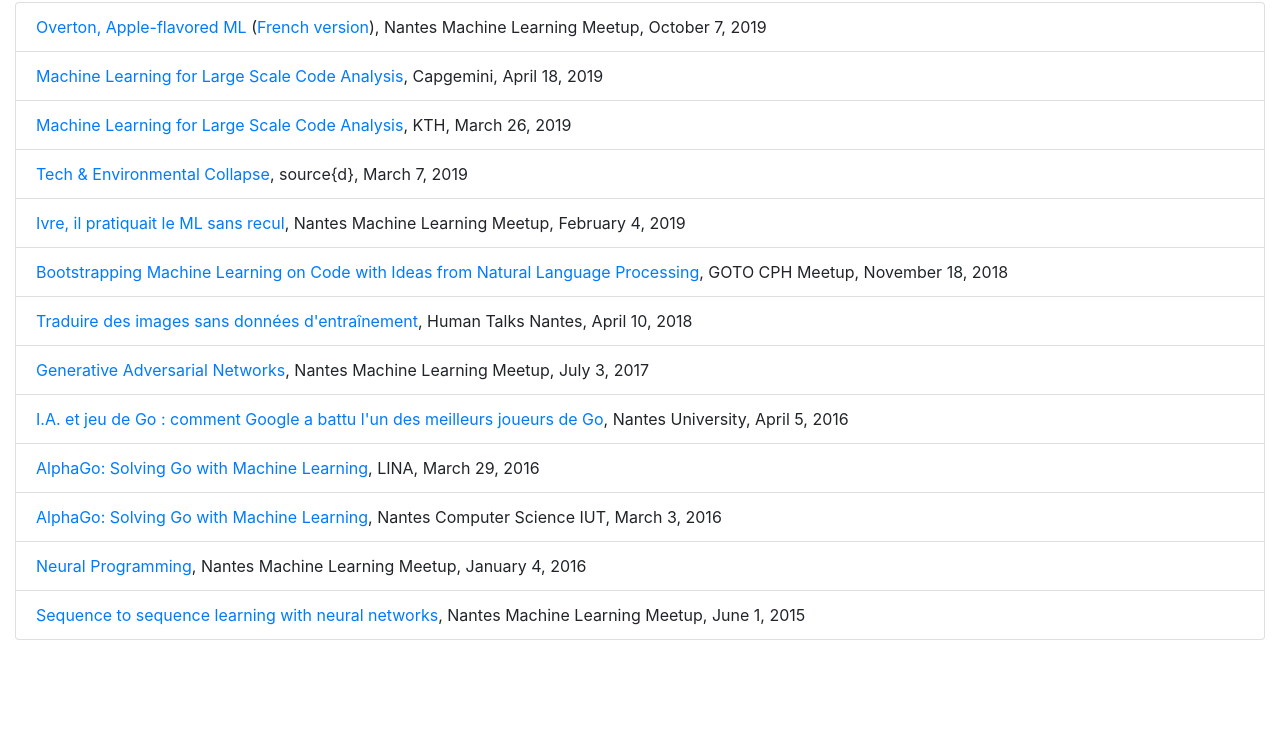
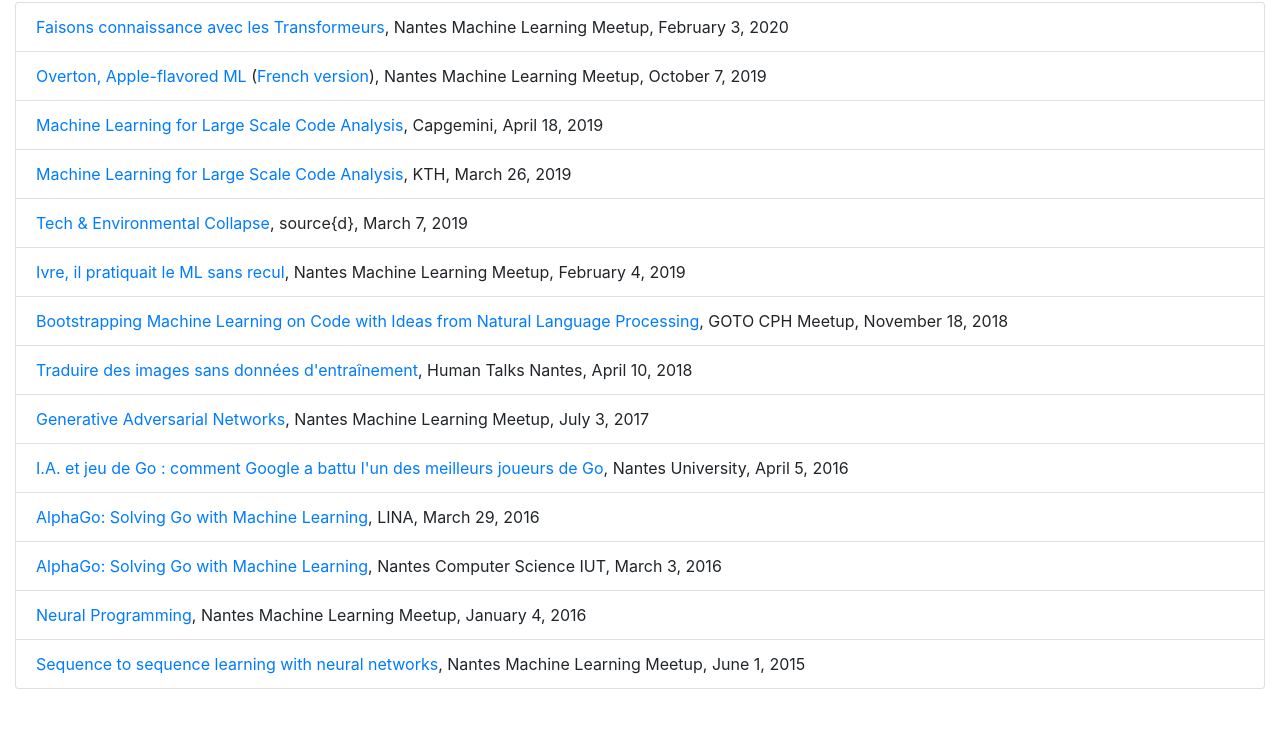
Before and after one commit to m09/decks, a plain HTML site: page index.html in a window 1280 px wide. Shown: the part 54-800 px from the top of the page. Drawn offline with nearby package versions, Linux system fonts and the light colour scheme.

Commit message:
Add transformers talk to the index
Signed-off-by: m09 <142691+m09@users.noreply.github.com>

```diff
--- a/index.html
+++ b/index.html
@@ -14,6 +14,11 @@
     <div class="container-fluid">
       <h1>m09's slide decks</h1>
       <ul class="list-group">
+        <li class="list-group-item">
+          <a href="2020-02-transformers/index.html"
+            >Faisons connaissance avec les Transformeurs</a
+          >, Nantes Machine Learning Meetup, February 3, 2020
+        </li>
         <li class="list-group-item">
           <a href="2019-10-overton/index-en.html">Overton, Apple-flavored ML</a>
           (<a href="2019-10-overton/index.html">French version</a>), Nantes
```
